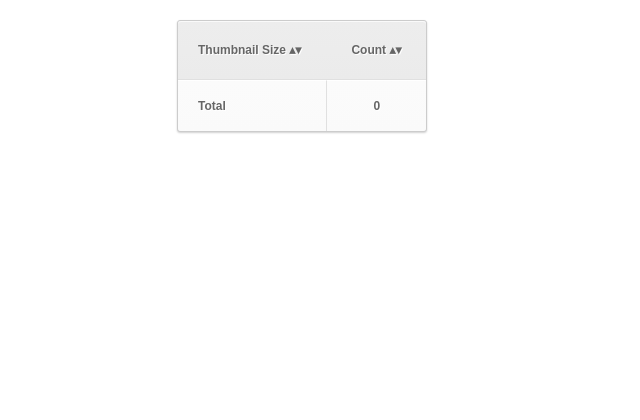
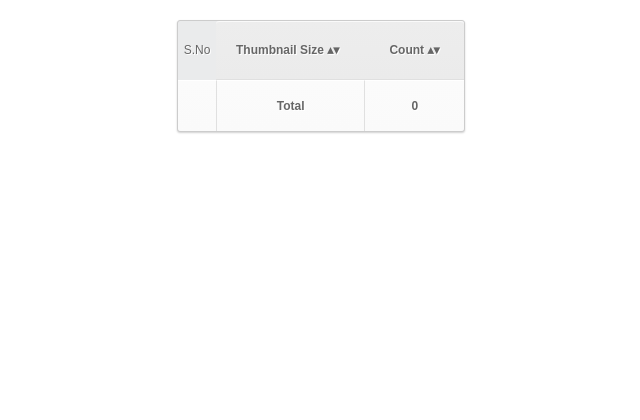
Before and after one commit to BlitzKraft/django-interview, a Django app: page /image_sizes in a window 1280 px wide. Shown: the top 420 px of the page, without its empty margins (223-863 px from the left). Run offline with Django 3.2, Linux system fonts and the light colour scheme; parts of the project's set-up code (start-up, migrations or seed data) failed here and were passed over.

Commit message:
Add column of serial numbers to the table.

```diff
--- a/thumbnails/image_sizes/templates/image_sizes/index.html
+++ b/thumbnails/image_sizes/templates/image_sizes/index.html
@@ -179,7 +179,19 @@ table tr:hover td {
 This is for the sorttable.js. Displays the arrows for sorting.
 */
 table.sortable th:not(.sorttable_sorted):not(.sorttable_sorted_reverse):not(.sorttable_nosort):after {
-	content: " \25B4\25BE"
+	content: "   \25B4\25BE"
+}
+table.sortable tbody {
+	counter-reset: sortabletablescope;
+}
+table.sortable thead tr::before {
+	content: "S.No";
+	display: table-cell;
+}
+table.sortable tbody tr::before {
+	content: counter(sortabletablescope);
+	counter-increment: sortabletablescope;
+	display: table-cell;
 }
 </style>
 <body>
@@ -200,6 +212,7 @@ table.sortable th:not(.sorttable_sorted):not(.sorttable_sorted_reverse):not(.sor
 {% endfor %}
 <tfoot>
 	<tr>
+		<td></td>
 		<td><b> Total </b> </td>
 		<td><b> {{total}} </b> </td>
 	</tr>
```
